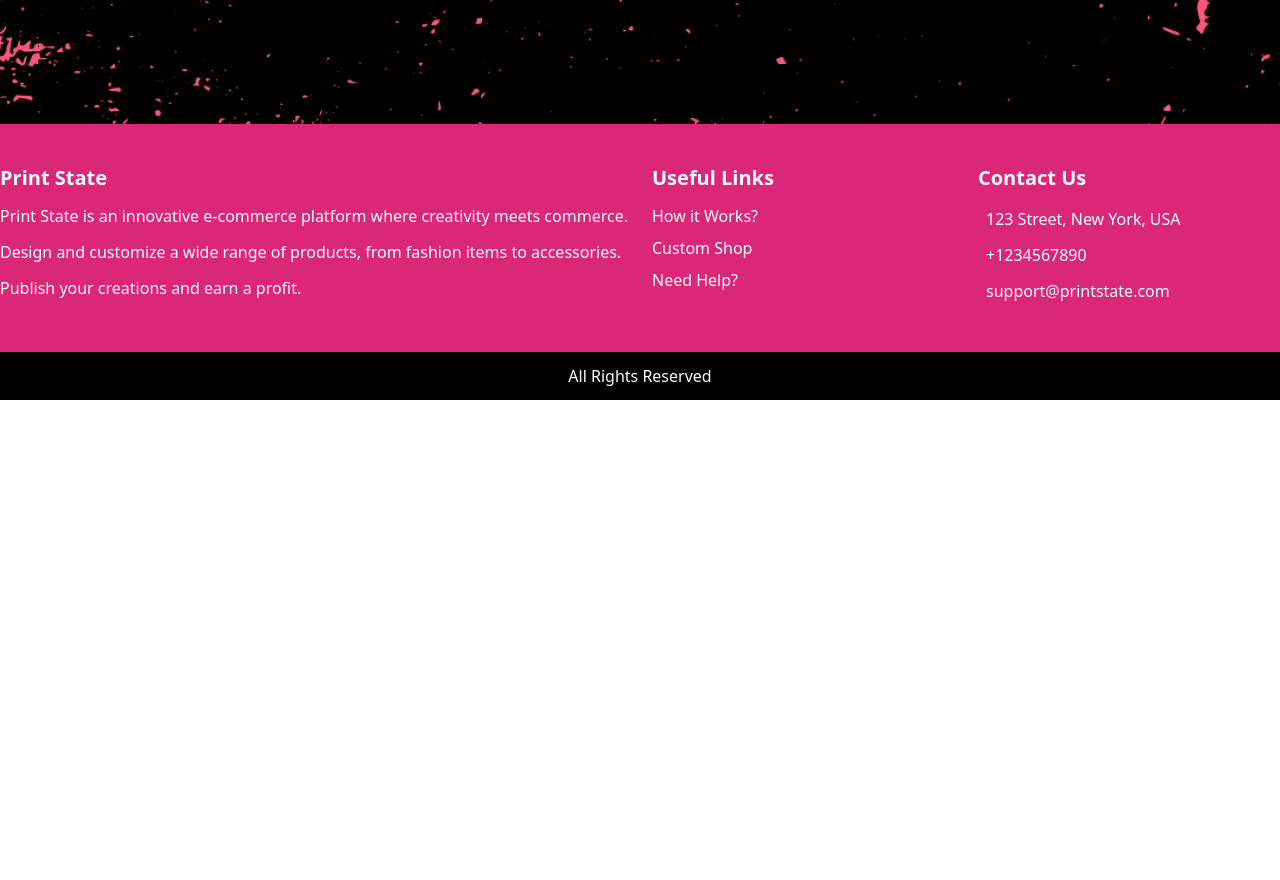
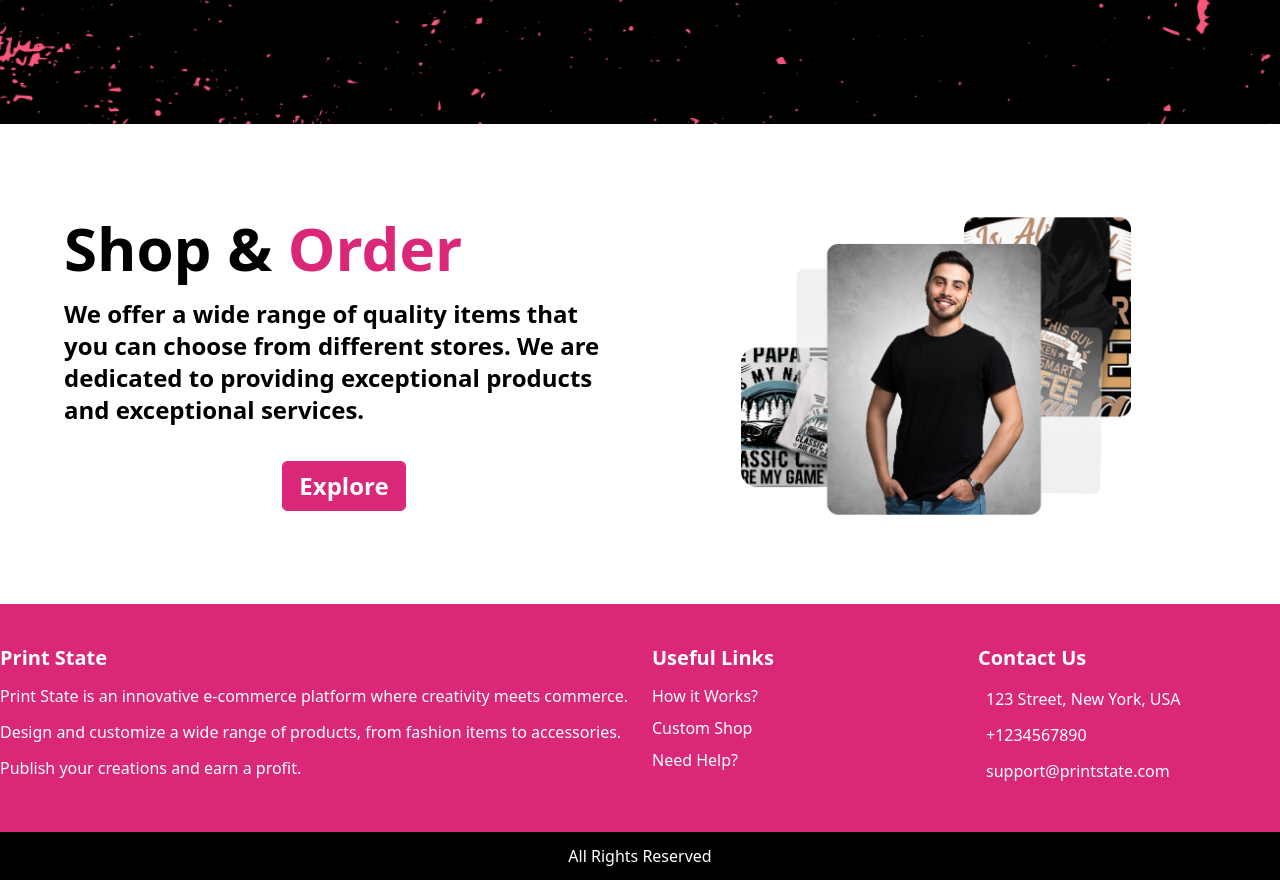
Before and after one commit to Jeff030197/PrintState, a React (Create React App) app: page / in a window 1280 px wide. Shown: the part 800-1680 px from the top of the page. Before the commit the page ends 1200 px from the top, so only its background shows below. Built offline with nearby package versions, Linux system fonts and the light colour scheme.

Commit message:
ShopandOrder finished

```diff
--- a/src/App.css
+++ b/src/App.css
@@ -39,7 +39,7 @@
 
 .bg-bg1 {
   opacity: 0;
-  transition: opacity 0.6s ease-in-out;
+  transition: opacity 2s ease-in-out;
 }
 
 .fadeIn {
--- a/src/Components/Body/MainBody.jsx
+++ b/src/Components/Body/MainBody.jsx
@@ -1,5 +1,6 @@
 import { useEffect } from 'react';
 import Tshirt from '../img/Banner/Tshirt.png';
+import ShopAndOrder from './ShopAndOrder';
 
 const MainBody = () => {
   useEffect(() => {
@@ -31,6 +32,7 @@ const MainBody = () => {
   }, []);
 
   return (
+    <>
     <div className='bg-bg1 opacity-0 transition-opacity duration-500'>
       <div className="grid grid-cols-1 md:grid-cols-2 gap-4 md:gap-8 px-4 md:px-8 lg:px-16 py-8 md:py-12">
         <div className='md:py-0 flex flex-col justify-center'>
@@ -54,6 +56,8 @@ const MainBody = () => {
         </div>
       </div>
     </div>
+    <ShopAndOrder/>
+    </>
   );
 };
 
--- /dev/null
+++ b/src/Components/Body/ShopAndOrder.jsx
@@ -0,0 +1,55 @@
+import { useEffect } from 'react';
+import HeroShop from '../img/Banner/heroshop.png';
+const MainBody = () => {
+  useEffect(() => {
+    const section = document.querySelector('.white');
+
+    const fadeIn = () => {
+      section.classList.add('fadeIn');
+    };
+
+    const fadeOut = () => {
+      section.classList.remove('fadeIn');
+    };
+
+    const handleScroll = () => {
+      const sectionPosition = section.getBoundingClientRect().top;
+
+      if (sectionPosition < window.innerHeight * 0.9 && sectionPosition > 0) {
+        fadeIn();
+      } else {
+        fadeOut();
+      }
+    };
+
+    window.addEventListener('scroll', handleScroll);
+
+    return () => {
+      window.removeEventListener('scroll', handleScroll);
+    };
+  }, []);
+
+  return (
+    <div className='white opacity-0 transition-opacity duration-500'>
+      <div className="grid grid-cols-1 md:grid-cols-2 gap-4 md:gap-8 px-4 md:px-8 lg:px-16 py-8 md:py-12">
+        <div className='md:py-0 flex flex-col justify-center'>
+          <p className='text-black text-4xl md:text-6xl font-semibold text-center md:text-left mb-4'>
+            <strong>Shop & </strong>
+            <strong className='text-pink-600'>Order</strong>
+            <div className='text-2xl py-5'>We offer a wide range of quality items that you can choose from different stores. We are dedicated to providing exceptional products and exceptional services.</div>
+          </p>
+          <div className='flex flex-col md:flex-row gap-4 justify-center md:justify-center'>
+            <button className='bg-pink-600 text-2xl md:text-2xl rounded py-2 px-4 outline outline-1 outline-pink-600 hover:bg-white text-white hover:text-black mb-2 md:mb-0'>
+              <strong>Explore</strong>
+            </button>
+          </div>
+        </div>
+        <div className='flex justify-center'>
+          <img src={HeroShop} className='md:max-w-none h-96' alt='T-shirt' />
+        </div>
+      </div>
+    </div>
+  );
+};
+
+export default MainBody;
--- a/src/index.css
+++ b/src/index.css
@@ -596,6 +596,59 @@ video {
   height: 1.5rem;
 }
 
+.h-10 {
+  height: 2.5rem;
+}
+
+.h-20 {
+  height: 5rem;
+}
+
+.h-40 {
+  height: 10rem;
+}
+
+.h-max {
+  height: -webkit-max-content;
+  height: max-content;
+}
+
+.h-auto {
+  height: auto;
+}
+
+.h-44 {
+  height: 11rem;
+}
+
+.h-48 {
+  height: 12rem;
+}
+
+.h-56 {
+  height: 14rem;
+}
+
+.h-60 {
+  height: 15rem;
+}
+
+.h-64 {
+  height: 16rem;
+}
+
+.h-72 {
+  height: 18rem;
+}
+
+.h-80 {
+  height: 20rem;
+}
+
+.h-96 {
+  height: 24rem;
+}
+
 .min-h-screen {
   min-height: 100vh;
 }
@@ -606,6 +659,14 @@ video {
 
 .w-6 {
   width: 1.5rem;
+}
+
+.w-40 {
+  width: 10rem;
+}
+
+.w-auto {
+  width: auto;
 }
 
 .max-w-full {
@@ -716,6 +777,26 @@ video {
   padding-bottom: 2rem;
 }
 
+.py-5 {
+  padding-top: 1.25rem;
+  padding-bottom: 1.25rem;
+}
+
+.px-3 {
+  padding-left: 0.75rem;
+  padding-right: 0.75rem;
+}
+
+.py-7 {
+  padding-top: 1.75rem;
+  padding-bottom: 1.75rem;
+}
+
+.px-2 {
+  padding-left: 0.5rem;
+  padding-right: 0.5rem;
+}
+
 .pl-0 {
   padding-left: 0px;
 }
@@ -770,6 +851,16 @@ video {
   color: rgb(255 255 255 / var(--tw-text-opacity));
 }
 
+.text-black {
+  --tw-text-opacity: 1;
+  color: rgb(0 0 0 / var(--tw-text-opacity));
+}
+
+.text-pink-600 {
+  --tw-text-opacity: 1;
+  color: rgb(219 39 119 / var(--tw-text-opacity));
+}
+
 .opacity-0 {
   opacity: 0;
 }
@@ -784,6 +875,14 @@ video {
 
 .outline-cyan-400 {
   outline-color: #22d3ee;
+}
+
+.outline-white {
+  outline-color: #fff;
+}
+
+.outline-pink-600 {
+  outline-color: #db2777;
 }
 
 .transition-opacity {
@@ -857,6 +956,10 @@ video {
     justify-content: flex-start;
   }
 
+  .md\:justify-center {
+    justify-content: center;
+  }
+
   .md\:gap-8 {
     gap: 2rem;
   }
@@ -874,6 +977,11 @@ video {
   .md\:py-12 {
     padding-top: 3rem;
     padding-bottom: 3rem;
+  }
+
+  .md\:py-10 {
+    padding-top: 2.5rem;
+    padding-bottom: 2.5rem;
   }
 
   .md\:text-left {
```
